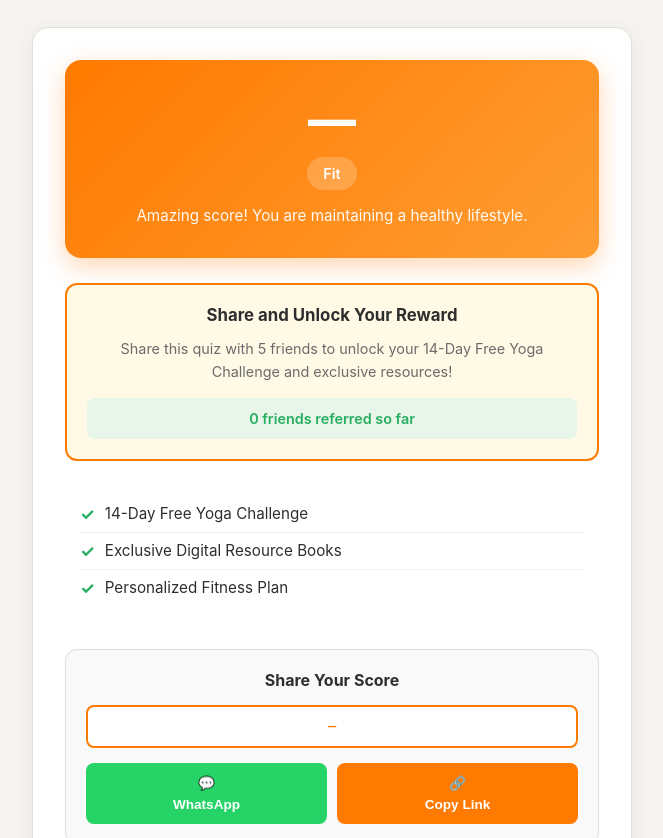
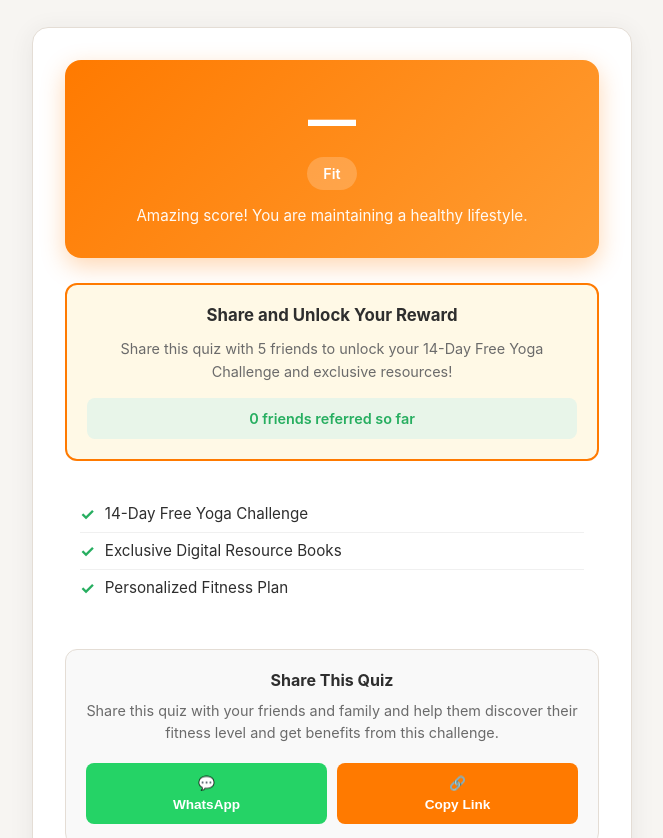
Before and after one commit to Jivati123/Fitness-App, a plain HTML site: page hackathon/referral.html in a window 1280 px wide. Shown: the part 114-952 px from the top of the page, without its empty margins (308-971 px from the left). Drawn offline with Linux system fonts and the light colour scheme.

Commit message:
Update share section UI to focus on quiz sharing, not score sharing
Changes:
- Change title from 'Share Your Score' to 'Share This Quiz'
- Add description text focused on sharing the quiz experience
- Update WhatsApp message to encourage quiz participation, not score comparison
- Remove score-sharing concept entirely
- Keep UI clean and action-focused with WhatsApp + Copy Link buttons
- Update both EN and HI translations

Co-Authored-By: Claude Haiku 4.5 <noreply@anthropic.com>

```diff
--- a/hackathon/referral.html
+++ b/hackathon/referral.html
@@ -170,7 +170,15 @@
             font-weight: 700;
             color: var(--text-primary);
             text-align: center;
-            margin-bottom: 15px;
+            margin-bottom: 10px;
+        }
+
+        .share-description {
+            font-size: 0.9em;
+            color: var(--text-sec);
+            text-align: center;
+            line-height: 1.5;
+            margin-bottom: 20px;
         }
 
         .referral-code {
@@ -415,8 +423,8 @@
             </div>
 
             <div class="share-section">
-                <div class="share-section-title" id="shareTitle">Share Your Score</div>
-                <div class="referral-code" id="referralCode">—</div>
+                <div class="share-section-title" id="shareTitle">Share This Quiz</div>
+                <div class="share-description" id="shareDescription">Share this quiz with your friends and family and help them discover their fitness level and get benefits from this challenge.</div>
                 <div class="share-buttons">
                     <button class="share-btn share-whatsapp" onclick="shareWhatsapp()">
                         <span>💬</span>
@@ -456,7 +464,8 @@
                 reward1: '14-Day Free Yoga Challenge',
                 reward2: 'Exclusive Digital Resource Books',
                 reward3: 'Personalized Fitness Plan',
-                shareTitle: 'Share Your Score',
+                shareTitle: 'Share This Quiz',
+                shareDescription: 'Share this quiz with your friends and family and help them discover their fitness level and get benefits from this challenge.',
                 whatsappText: 'WhatsApp',
                 copyText: 'Copy Link',
                 backBtn: 'Take Quiz Again',
@@ -478,7 +487,8 @@
                 reward1: '14-दिन का निःशुल्क योग चुनौती',
                 reward2: 'एक्सक्लूसिव डिजिटल संसाधन पुस्तकें',
                 reward3: 'व्यक्तिगत फिटनेस योजना',
-                shareTitle: 'अपना स्कोर साझा करें',
+                shareTitle: 'इस क्विज़ को साझा करें',
+                shareDescription: 'इस क्विज़ को अपने दोस्तों और परिवार के साथ साझा करें और उन्हें अपने फिटनेस स्तर की खोज करने में मदद करें।',
                 whatsappText: 'व्हाट्सऐप',
                 copyText: 'लिंक कॉपी करें',
                 backBtn: 'फिर से क्विज लें',
@@ -507,6 +517,7 @@
             document.getElementById('reward2').textContent = t.reward2;
             document.getElementById('reward3').textContent = t.reward3;
             document.getElementById('shareTitle').textContent = t.shareTitle;
+            document.getElementById('shareDescription').textContent = t.shareDescription;
             document.getElementById('whatsappText').textContent = t.whatsappText;
             document.getElementById('copyText').textContent = t.copyText;
             document.getElementById('backBtn').textContent = t.backBtn;
@@ -575,8 +586,8 @@
             if (!currentLead) return;
             const link = getReferralLink();
             const msg = currentLang === 'en'
-                ? 'I just scored ' + currentLead.score + '% on the Jivati Fitness Challenge! Try it: ' + link
-                : 'मैंने जिवाति फिटनेस चैलेंज पर ' + currentLead.score + '% स्कोर किया! अपना स्कोर देखें: ' + link;
+                ? 'I found this interesting fitness quiz 💪 You should try it too: ' + link
+                : 'मैंने यह दिलचस्प फिटनेस क्विज़ खोजी है 💪 आप भी इसे आजमाएं: ' + link;
             window.open('https://wa.me/?text=' + encodeURIComponent(msg), '_blank');
         }
 
```
